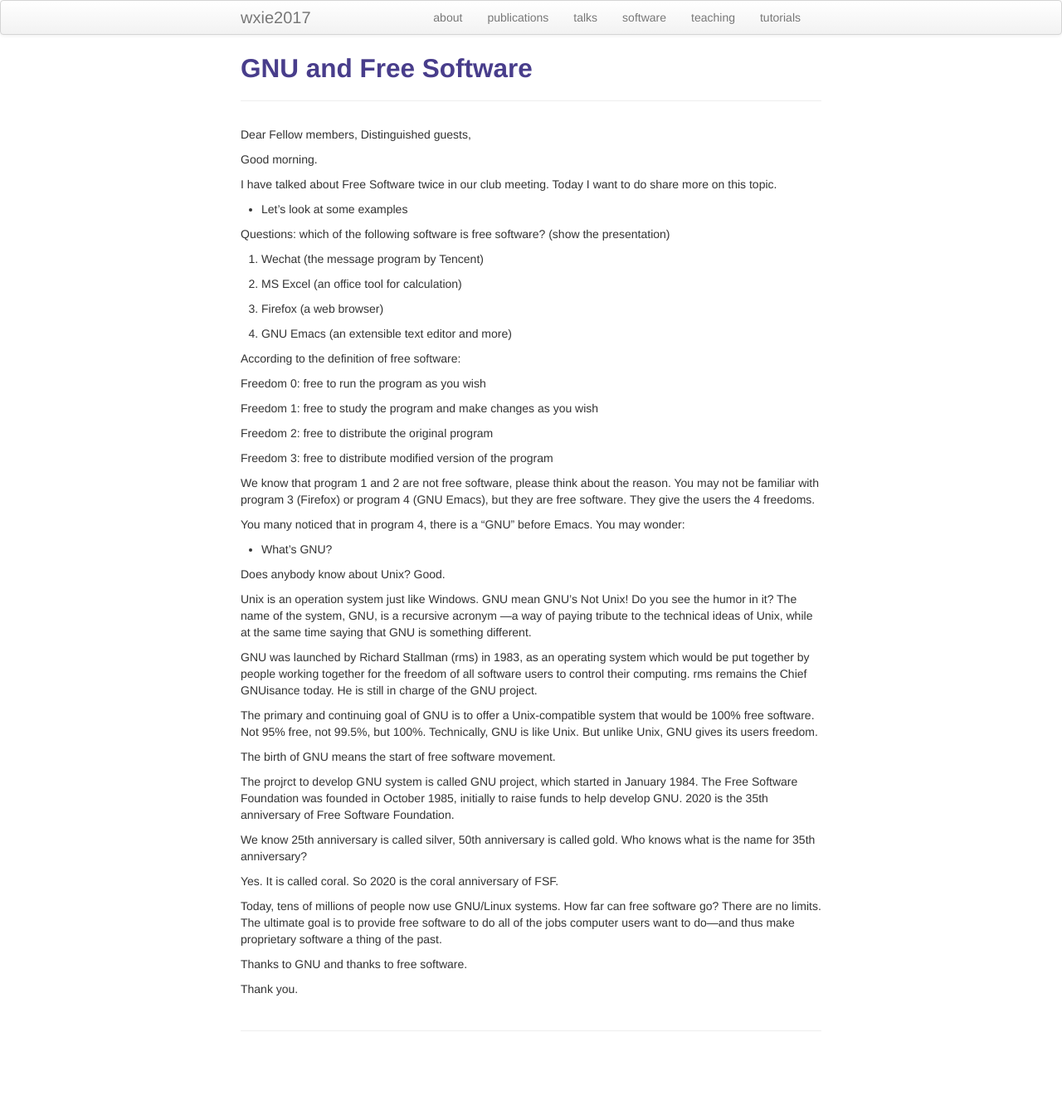
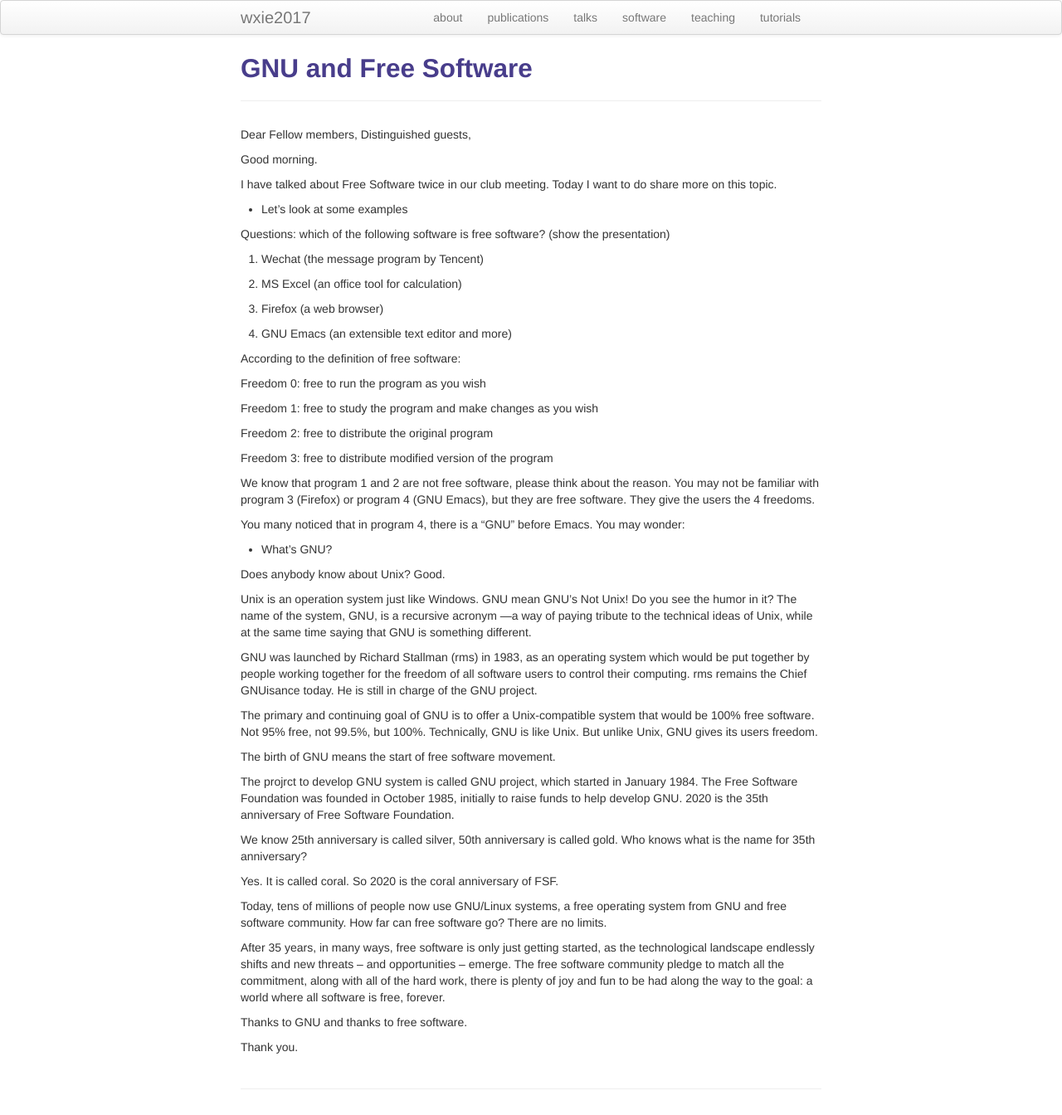
Before and after one commit to wxie2017/wxie2017.github.io, a Jekyll site: the page built from pages/speech/GNU_and_free_software.md, in a window 1280 px wide. Shown: the whole page at 83% size. Built offline with Jekyll 4.4.1, drawn with Linux system fonts in a browser that asks for light colours; before the commit the page ends 1274 px from its top, so only the background shows below that.

Commit message:
a more strong ending

```diff
--- a/pages/speech/GNU_and_free_software.md
+++ b/pages/speech/GNU_and_free_software.md
@@ -70,9 +70,14 @@
 
 Yes. It is called coral. So 2020 is the coral anniversary of FSF.
 
-Today, tens of millions of people now use GNU/Linux systems. How far can free software go?
-There are no limits. The ultimate goal is to provide free software to do all of the jobs
-computer users want to do—and thus make proprietary software a thing of the past.
+Today, tens of millions of people now use GNU/Linux systems, a free operating system from
+GNU and free software community. How far can free software go? There are no limits.
+
+After 35 years, in many ways, free software is only just getting started, as the technological
+landscape endlessly shifts and new threats -- and opportunities -- emerge. The free software
+community pledge to match all the commitment, along with all of the hard work, there is
+plenty of joy and fun to be had along the way to the goal: a world where all software is free,
+forever.
 
 Thanks to GNU and thanks to free software.
 
```
